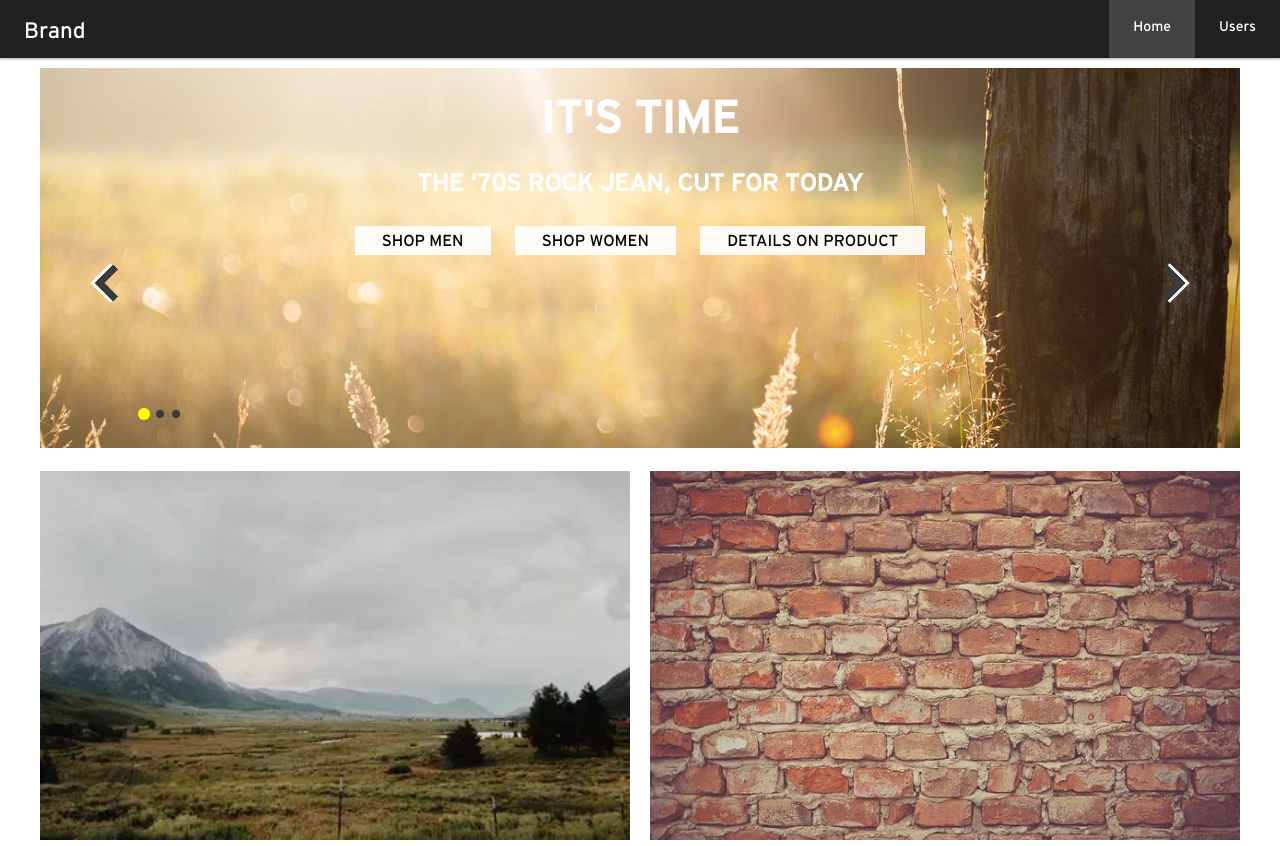
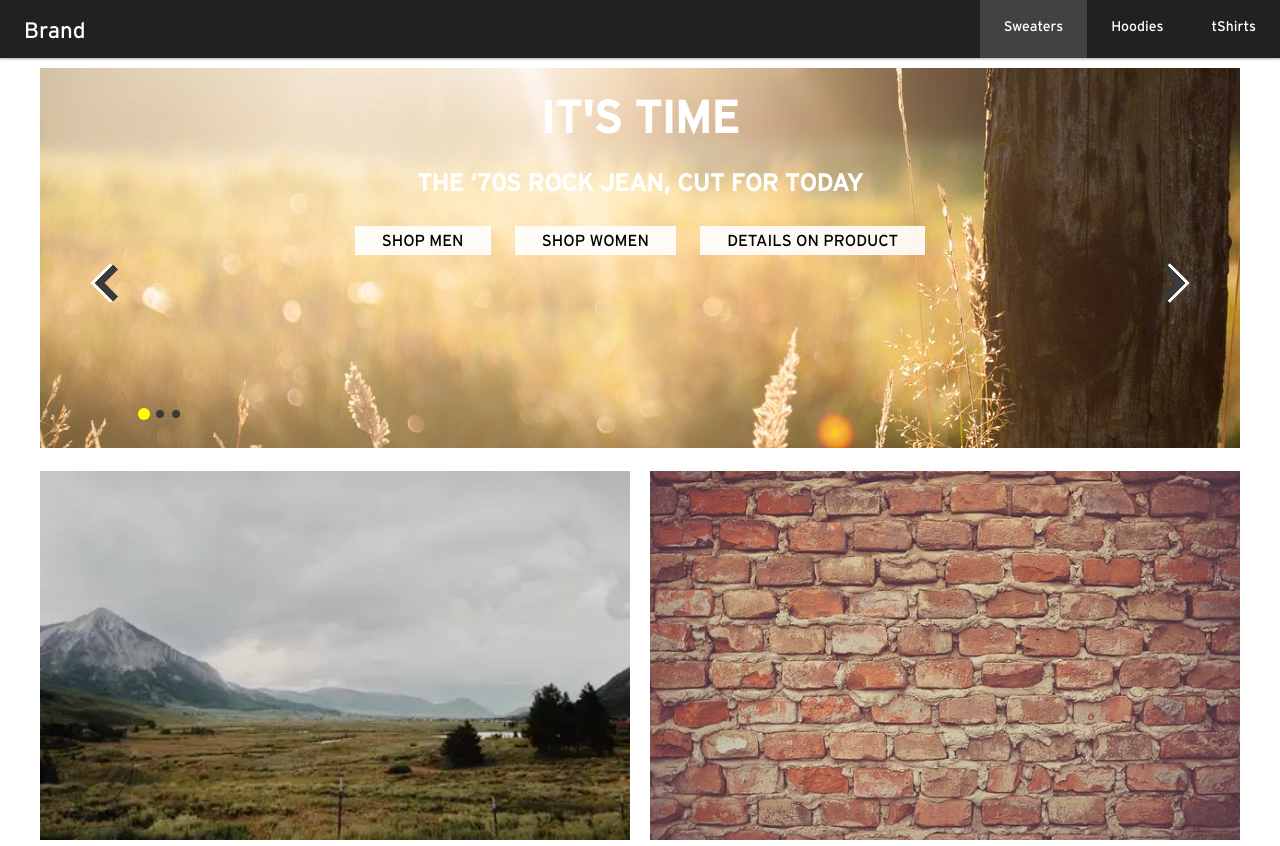
Before and after one commit to climboid/limitless, a website: page index.html in a window 1280 px wide. Shown: the top 846 px of the page. Drawn offline with Linux system fonts and the light colour scheme.

Commit message:
adding changes to header

```diff
--- a/index.html
+++ b/index.html
@@ -22,8 +22,9 @@
           <a class="luxbar-brand" href="#">Brand</a>
           <label class="luxbar-hamburger luxbar-hamburger-doublespin" for="luxbar-checkbox"> <span></span> </label>
         </li>
-        <li class="luxbar-item active"><a href="#">Home</a></li>
-        <li class="luxbar-item dropdown"><a href="#">Users</a>
+        <li class="luxbar-item active"><a href="#">Sweaters</a></li>
+        <li class="luxbar-item "><a href="#">Hoodies</a></li>
+        <li class="luxbar-item dropdown"><a href="#">tShirts</a>
           <ul>
             <li class="luxbar-item"><a href="#">Max</a></li>
             <li class="luxbar-item"><a href="#">Edgar</a></li>
```
